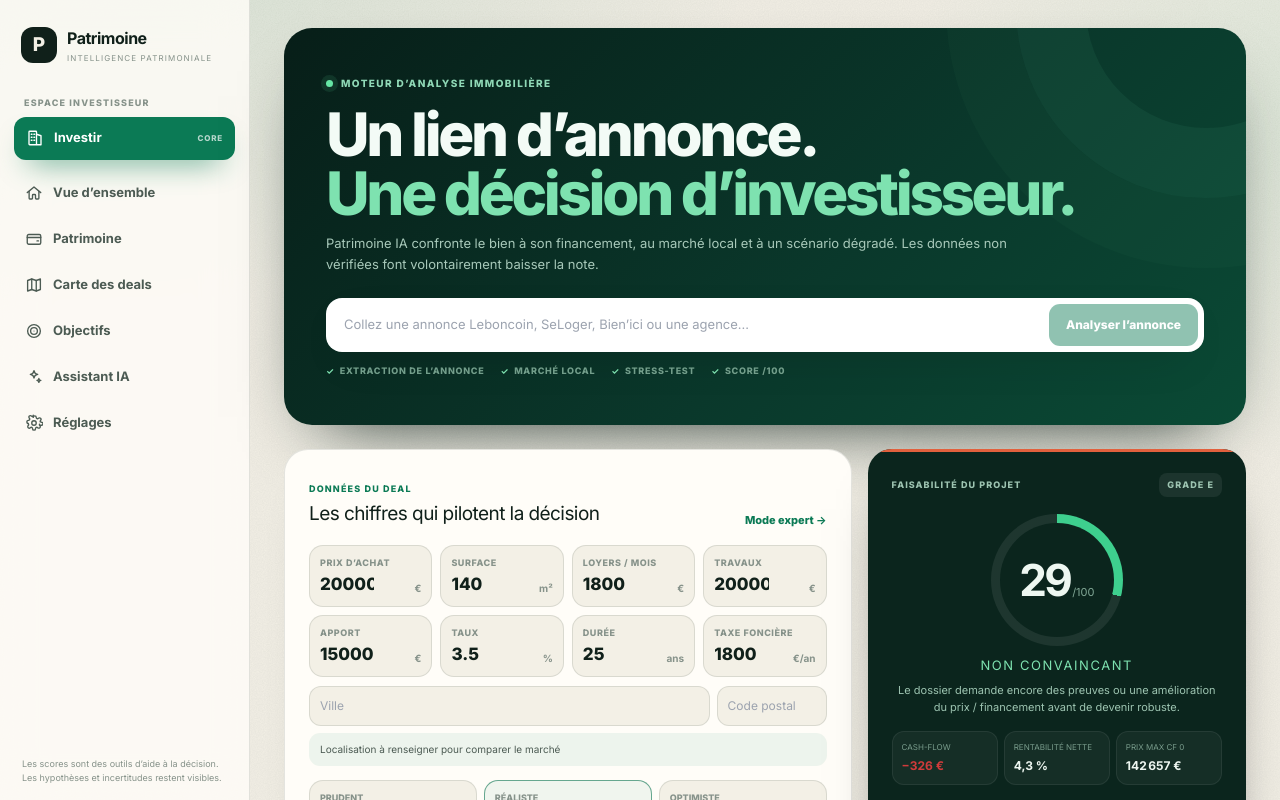
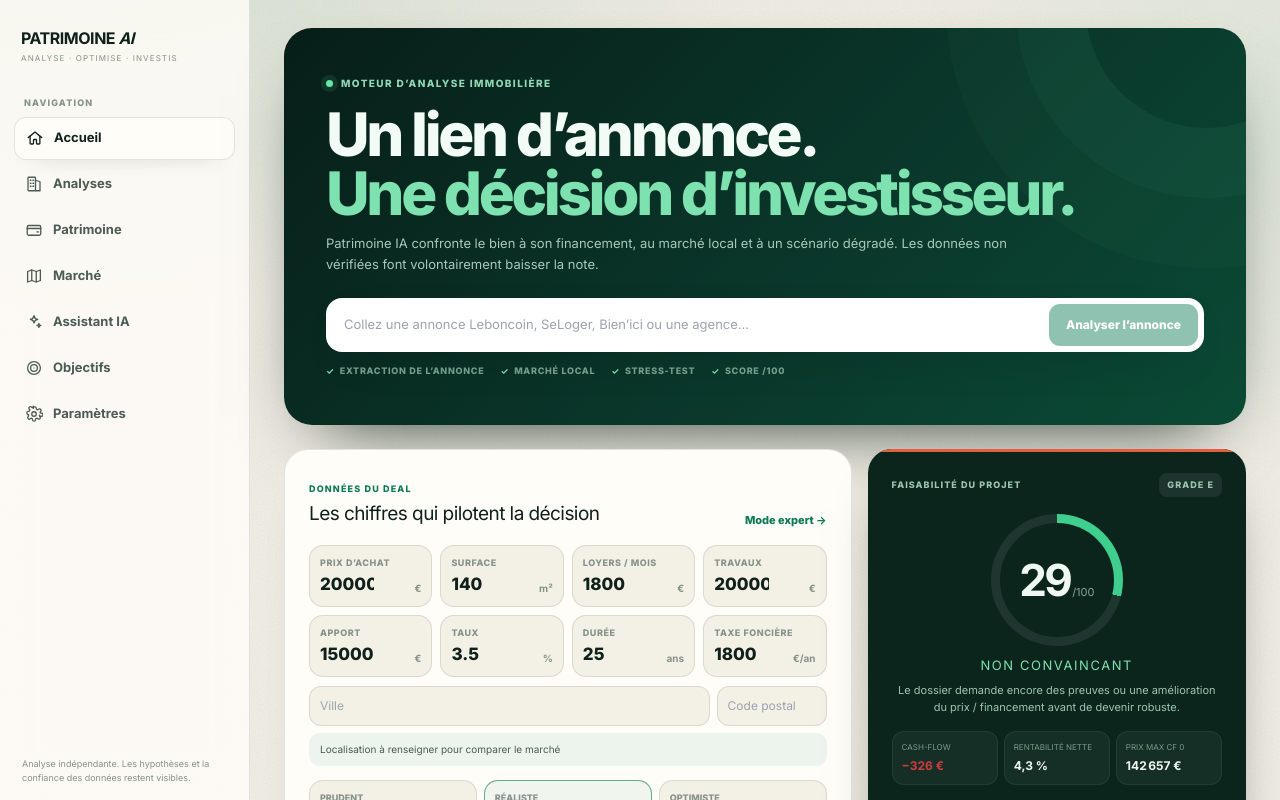
Before and after one commit to florianprivat50-cell/patrimoine-ai, a React (Vite) app: page / in a window 1280 px wide. Shown: the top 800 px of the page. Built offline with nearby package versions, Linux system fonts and the light colour scheme.

Commit message:
design: align navigation with luxury mobile concept

```diff
--- a/src/components/Layout.tsx
+++ b/src/components/Layout.tsx
@@ -6,26 +6,25 @@ import { fmtEUR } from "../lib/finance";
 import { useStore } from "../store";
 
 const NAV = [
-  { to: "/", label: "Investir", Icon: IconBuilding, primary: true },
-  { to: "/dashboard", label: "Vue d’ensemble", Icon: IconHome },
-  { to: "/patrimoine", label: "Patrimoine", Icon: IconWallet },
-  { to: "/carte", label: "Carte des deals", Icon: IconMap },
+  { to: "/", label: "Accueil", Icon: IconHome },
+  { to: "/projets", label: "Analyses", Icon: IconBuilding },
+  { to: "/dashboard", label: "Patrimoine", Icon: IconWallet },
+  { to: "/carte", label: "Marché", Icon: IconMap },
+  { to: "/analyse", label: "Assistant IA", Icon: IconSparkles },
   { to: "/objectifs", label: "Objectifs", Icon: IconTarget },
-  { to: "/analyse", label: "Assistant IA", Icon: IconSparkles },
-  { to: "/profil", label: "Réglages", Icon: IconSettings },
+  { to: "/profil", label: "Paramètres", Icon: IconSettings },
 ];
 
 const MOBILE_NAV = [
-  { to: "/dashboard", label: "Vue", Icon: IconHome },
-  { to: "/patrimoine", label: "Patrimoine", Icon: IconWallet },
-  { to: "/", label: "Investir", Icon: IconBuilding, primary: true },
-  { to: "/carte", label: "Deals", Icon: IconMap },
-  { to: "/analyse", label: "IA", Icon: IconSparkles },
+  { to: "/", label: "Accueil", Icon: IconHome },
+  { to: "/projets", label: "Analyses", Icon: IconBuilding },
+  { to: "/analyse", label: "Assistant", Icon: IconSparkles },
+  { to: "/profil", label: "Paramètres", Icon: IconSettings },
 ];
 
 function initials(name: string) {
   const parts = name.trim().split(/\s+/).filter(Boolean);
-  return parts.length ? (parts[0][0] + (parts[1]?.[0] ?? "")).toUpperCase() : "?";
+  return parts.length ? (parts[0][0] + (parts[1]?.[0] ?? "")).toUpperCase() : "FP";
 }
 
 export default function Layout({ children }: { children: ReactNode }) {
@@ -34,44 +33,19 @@ export default function Layout({ children }: { children: ReactNode }) {
   const location = useLocation();
   const netWorth = useMemo(() => computeMetrics(assets, liabilities, profile).netWorth, [assets, liabilities, profile]);
 
-  return (
-    <div className="app-shell">
-      <aside className="modern-sidebar">
-        <button className="brand-lockup" onClick={() => navigate("/")}>
-          <span className="brand-mark">P</span>
-          <span><strong>Patrimoine</strong><small>INTELLIGENCE PATRIMONIALE</small></span>
-        </button>
-
-        <div className="nav-caption">ESPACE INVESTISSEUR</div>
-        <nav className="modern-nav">
-          {NAV.map(({ to, label, Icon, primary }) => (
-            <NavLink key={to} to={to} end={to === "/"} className={({ isActive }) => `${isActive ? "active" : ""} ${primary ? "primary" : ""}`}>
-              <Icon size={18} strokeWidth={1.8}/><span>{label}</span>{primary && <em>CORE</em>}
-            </NavLink>
-          ))}
-        </nav>
-
-        <div className="sidebar-foot">
-          {profile && <button className="profile-chip" onClick={() => navigate("/profil")}>
-            <span>{initials(profile.firstName || "?")}</span>
-            <div><strong>{profile.firstName}</strong><small>{fmtEUR(netWorth)} de patrimoine net</small></div>
-          </button>}
-          <p>Les scores sont des outils d’aide à la décision. Les hypothèses et incertitudes restent visibles.</p>
-        </div>
-      </aside>
-
-      <div className="app-content">
-        {demoMode && <div className="demo-banner"><span>Mode démonstration — données fictives</span><button onClick={() => { exitDemo(); navigate("/"); }}>Quitter</button></div>}
-        <main key={location.pathname} className="page-stage">{children}</main>
-      </div>
-
-      <nav className="mobile-dock">
-        {MOBILE_NAV.map(({ to, label, Icon, primary }) => (
-          <NavLink key={label} to={to} end={to === "/"} className={({ isActive }) => `${isActive ? "active" : ""} ${primary ? "primary" : ""}`}>
-            <span><Icon size={19} strokeWidth={1.9}/></span><small>{label}</small>
-          </NavLink>
-        ))}
-      </nav>
+  return <div className="app-shell luxury-shell">
+    <aside className="modern-sidebar luxury-sidebar">
+      <button className="brand-lockup luxury-brand" onClick={() => navigate("/")}>
+        <span><strong>PATRIMOINE <i>AI</i></strong><small>ANALYSE · OPTIMISE · INVESTIS</small></span>
+      </button>
+      <div className="nav-caption">NAVIGATION</div>
+      <nav className="modern-nav">{NAV.map(({to,label,Icon}) => <NavLink key={to} to={to} end={to==="/"} className={({isActive})=>isActive?"active":""}><Icon size={18}/><span>{label}</span></NavLink>)}</nav>
+      <div className="sidebar-foot">{profile && <button className="profile-chip" onClick={()=>navigate("/profil")}><span>{initials(profile.firstName||"FP")}</span><div><strong>{profile.firstName}</strong><small>{fmtEUR(netWorth)} net</small></div></button>}<p>Analyse indépendante. Les hypothèses et la confiance des données restent visibles.</p></div>
+    </aside>
+    <div className="app-content">
+      {demoMode && <div className="demo-banner"><span>Mode démonstration</span><button onClick={()=>{exitDemo();navigate("/")}}>Quitter</button></div>}
+      <main key={location.pathname} className="page-stage">{children}</main>
     </div>
-  );
+    <nav className="mobile-dock luxury-dock">{MOBILE_NAV.map(({to,label,Icon})=><NavLink key={label} to={to} end={to==="/"} className={({isActive})=>isActive?"active":""}><span><Icon size={20}/></span><small>{label}</small></NavLink>)}</nav>
+  </div>;
 }
```
